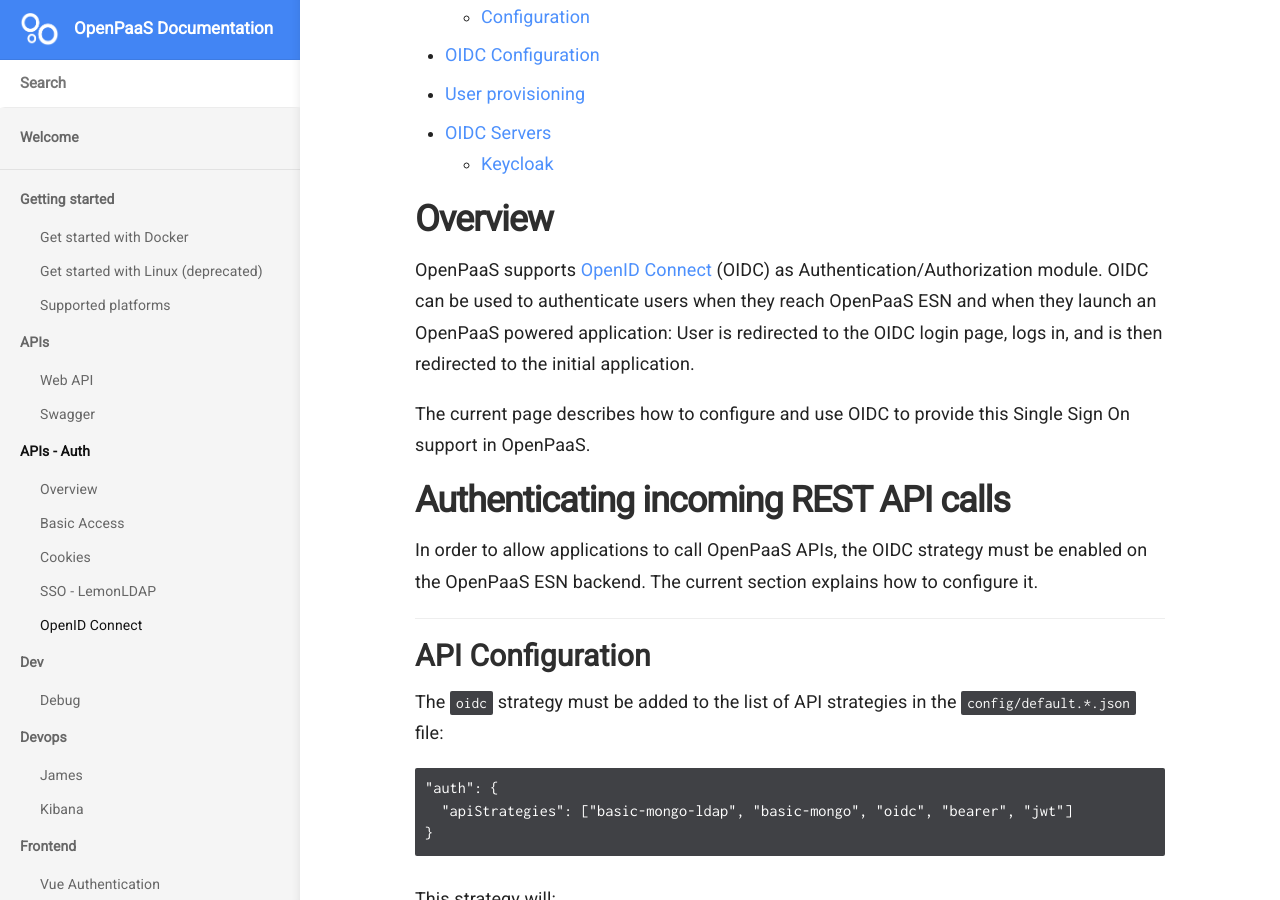
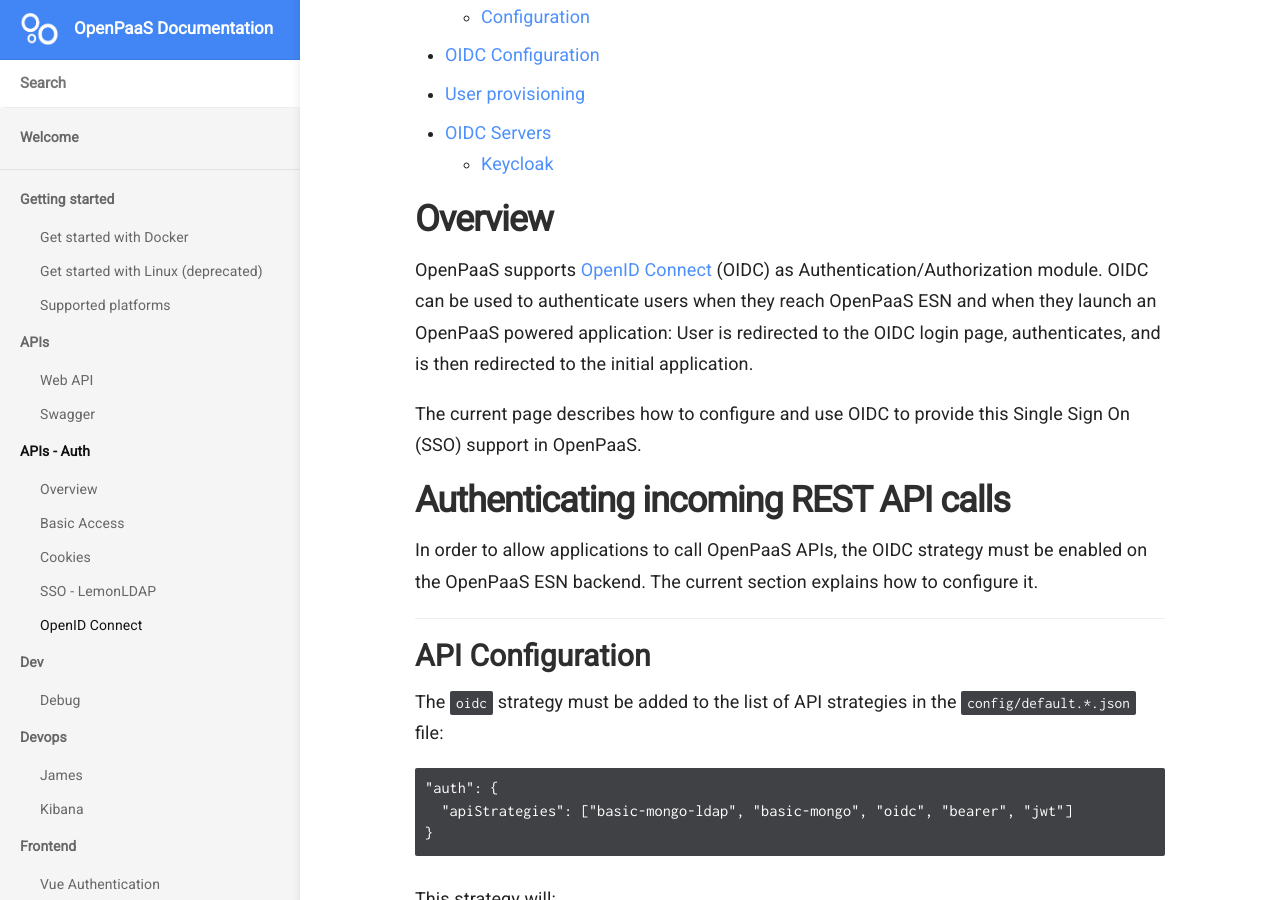
Before and after one commit to linagora/openpaas-doc, a Jekyll site: the page built from _docs/apis/auth/oidc.md, in a window 1280 px wide and 900 px high, scrolled down 352 px. Built offline with Jekyll 4.4.1, drawn with Linux system fonts in a browser that asks for light colours; nearby versions of some CDN libraries; a script that is not in the unit is left out; some of the changed text lies outside the part shown.

Commit message:
Fix typos

```diff
--- a/_docs/apis/auth/oidc.md
+++ b/_docs/apis/auth/oidc.md
@@ -13,9 +13,9 @@
 ## Overview
 
 OpenPaaS supports [OpenID Connect](https://openid.net/connect/) (OIDC) as Authentication/Authorization module.
-OIDC can be used to authenticate users when they reach OpenPaaS ESN and when they launch an OpenPaaS powered application: User is redirected to the OIDC login page, logs in, and is then redirected to the initial application.
+OIDC can be used to authenticate users when they reach OpenPaaS ESN and when they launch an OpenPaaS powered application: User is redirected to the OIDC login page, authenticates, and is then redirected to the initial application.
 
-The current page describes how to configure and use OIDC to provide this Single Sign On support in OpenPaaS.
+The current page describes how to configure and use OIDC to provide this Single Sign On (SSO) support in OpenPaaS.
 
 ## Authenticating incoming REST API calls
 
```
Also changed, not shown: other parts of _docs/apis/auth/oidc.md (+3 -3 lines).
